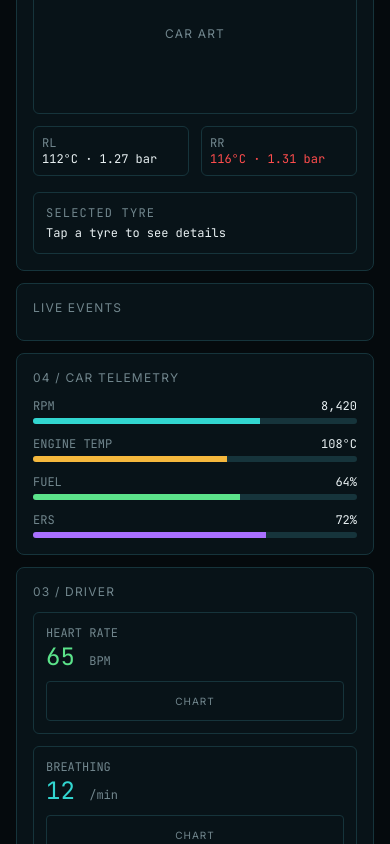
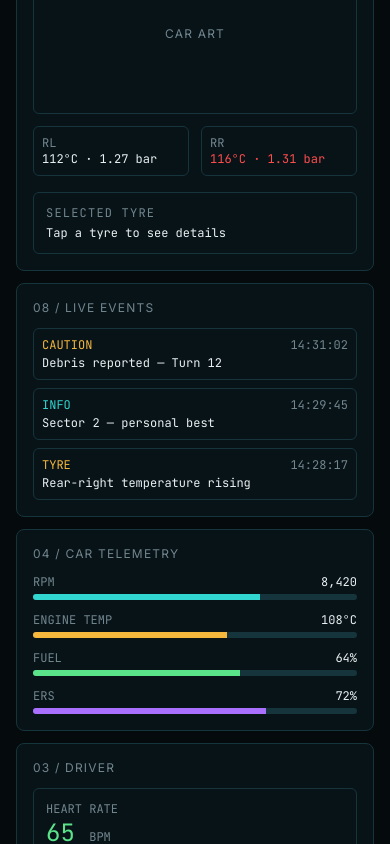
Before and after one commit to Debasree97/Apex-Race-Control, a React (Vite) app: page / in a window 390 px wide. Shown: the part 617-1461 px from the top of the page. Built offline with nearby package versions, Linux system fonts and the light colour scheme.

Commit message:
live event responsive mockup

```diff
--- a/src/components/events/EventsPanel.tsx
+++ b/src/components/events/EventsPanel.tsx
@@ -1,9 +1,55 @@
+const severityColor: Record<string, string> = {
+  info: "text-telemetry-cyan",
+  tyre: "text-warning",
+  weather: "text-info-blue",
+  caution: "text-warning",
+  critical: "text-critical",
+};
+
+<section className="bg-surface border border-border rounded-lg p-4 flex flex-col md:col-start-3 md:row-start-1 md:row-span-2">
+  <h2 className="text-xs text-text-secondary uppercase tracking-widest mb-3">
+    08 / Live events
+  </h2>
+
+  <div className="flex flex-col gap-2 font-mono text-xs overflow-y-auto">
+    {/* ...same three event blocks as before, unchanged... */}
+  </div>
+</section>;
+
 export function EventsPanel() {
   return (
-    <section className="bg-surface border border-border rounded-lg p-4">
-      <h2 className="text-xs text-text-secondary uppercase tracking-widest mb-2">
-        Live events
+    <section className="bg-surface border border-border rounded-lg p-4 flex flex-col md:col-start-3 md:row-start-1 md:row-span-2">
+      <h2 className="text-xs text-text-secondary uppercase tracking-widest mb-3">
+        08 / Live events
       </h2>
+
+      <div className="flex flex-col gap-2 font-mono text-xs overflow-y-auto">
+        <div className="border border-border rounded-md p-2">
+          <div className="flex justify-between text-text-secondary">
+            <span className={severityColor.caution}>CAUTION</span>
+            <span>14:31:02</span>
+          </div>
+          <p className="text-text-primary mt-0.5">Debris reported — Turn 12</p>
+        </div>
+
+        <div className="border border-border rounded-md p-2">
+          <div className="flex justify-between text-text-secondary">
+            <span className={severityColor.info}>INFO</span>
+            <span>14:29:45</span>
+          </div>
+          <p className="text-text-primary mt-0.5">Sector 2 — personal best</p>
+        </div>
+
+        <div className="border border-border rounded-md p-2">
+          <div className="flex justify-between text-text-secondary">
+            <span className={severityColor.tyre}>TYRE</span>
+            <span>14:28:17</span>
+          </div>
+          <p className="text-text-primary mt-0.5">
+            Rear-right temperature rising
+          </p>
+        </div>
+      </div>
     </section>
   );
 }
--- a/src/components/layout/Dashboard.tsx
+++ b/src/components/layout/Dashboard.tsx
@@ -13,7 +13,7 @@ export function Dashboard() {
       <Header />
       <div className="flex flex-col md:flex-row">
         <Rail />
-        <main className="flex-1 grid grid-cols-1 gap-3 p-4 md:grid-cols-3">
+        <main className="dashboard-grid p-4">
           <RaceStatusPanel />
           <CarTyresPanel />
           <EventsPanel />
--- a/src/index.css
+++ b/src/index.css
@@ -37,6 +37,19 @@ body {
     "rl rr";
 }
 
+.dashboard-grid {
+  display: grid;
+  gap: 0.75rem;
+  grid-template-columns: 1fr;
+  grid-template-areas:
+    "race"
+    "events"
+    "tyres"
+    "cartel"
+    "driver"
+    "weather";
+}
+
 @media (min-width: 768px) {
   .tyre-grid {
     grid-template-columns: 1fr auto 1fr;
@@ -44,4 +57,12 @@ body {
       "fl car fr"
       "rl car rr";
   }
+
+  .dashboard-grid {
+    grid-template-columns: 1fr 1fr 1fr;
+    grid-template-areas:
+      "race race events"
+      "tyres tyres events"
+      "cartel driver weather";
+  }
 }
```
